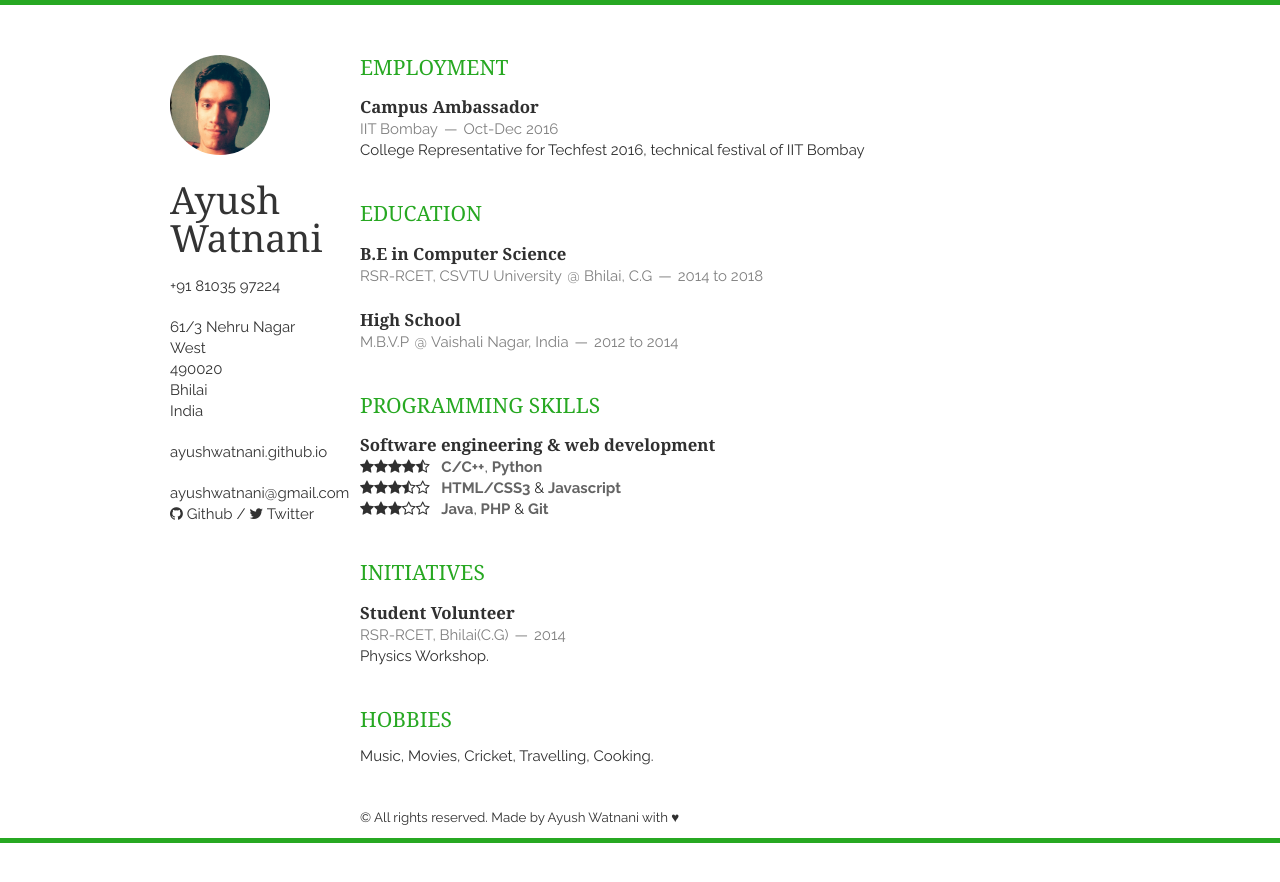
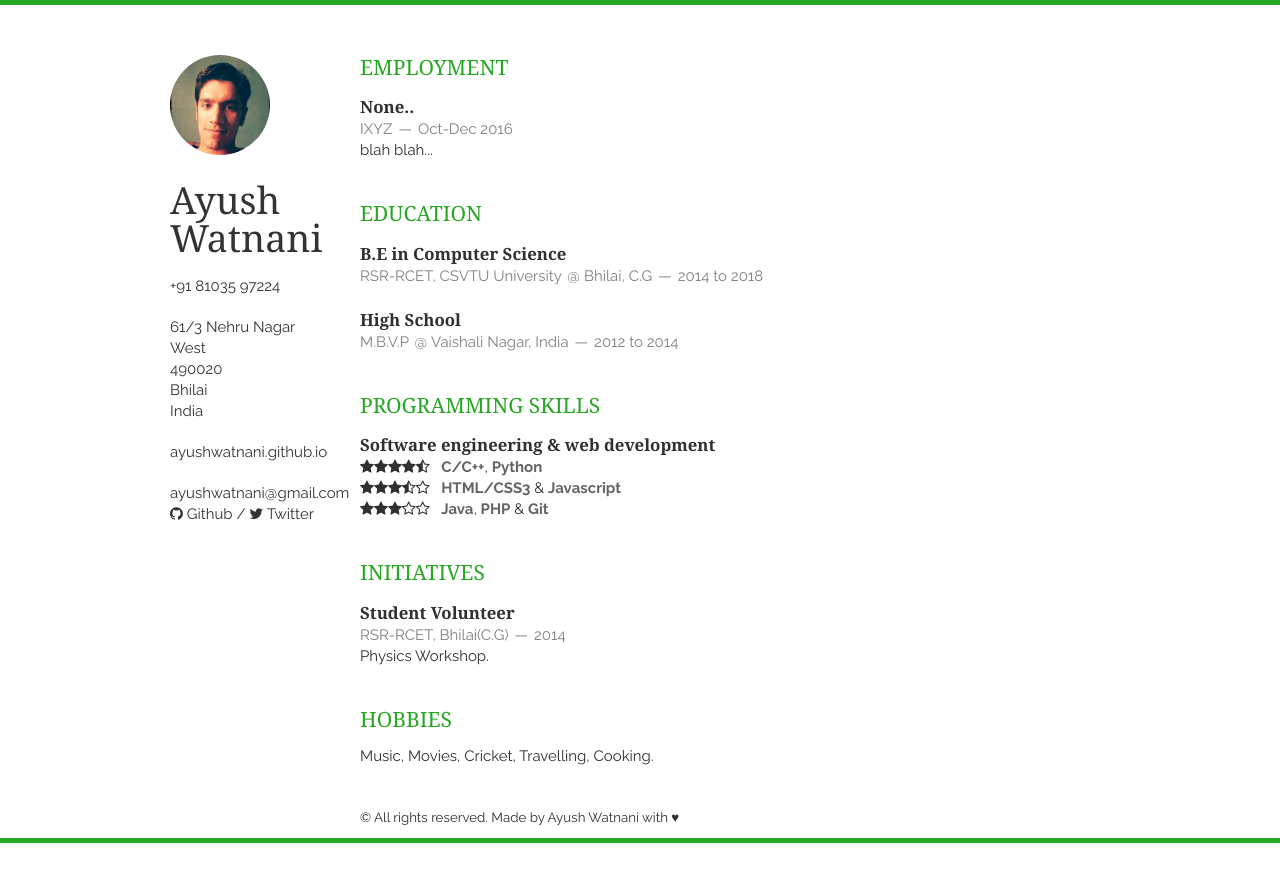
Before and after one commit to mrdeepakchauhan/resume, a Jekyll site: the page built from index.html, in a window 1280 px wide. Shown: the top 882 px of the page. Built offline with Jekyll 4.4.1, drawn with Linux system fonts in a browser that asks for light colours; nearby versions of some CDN libraries; the list of posts is cut into pages by our own code.

Commit message:
Update employment.html

```diff
--- a/_includes/employment.html
+++ b/_includes/employment.html
@@ -2,9 +2,9 @@
     <h1>Employment</h1>
     <article>
         <header>
-            <h1>Campus Ambassador</h1>
-            <span><address>IIT Bombay</address><time>Oct-Dec 2016</time></span>
+            <h1>None..</h1>
+            <span><address>IXYZ</address><time>Oct-Dec 2016</time></span>
         </header>
-        <p>College Representative for Techfest 2016, technical festival of IIT Bombay </p>
+        <p>blah blah...</p>
     </article>
 </section>
```
